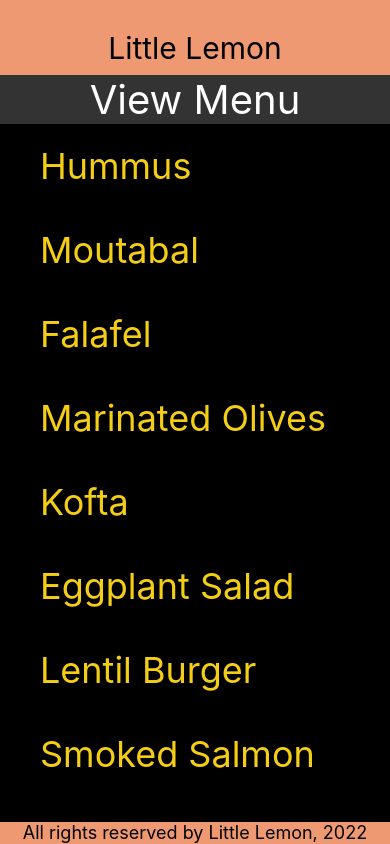
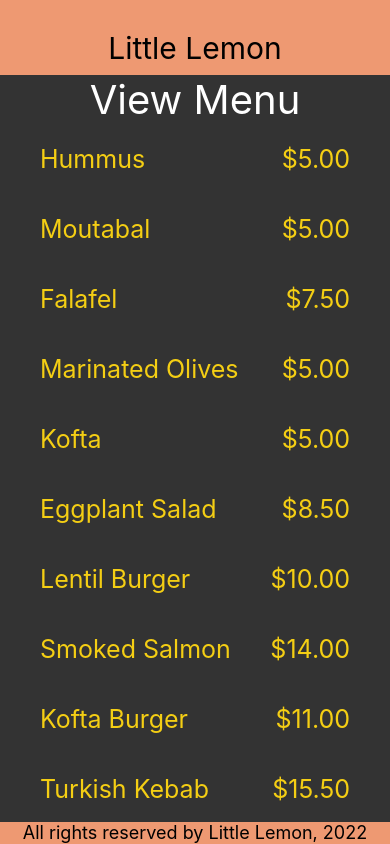
Before and after one commit to ronaldyonggi/little-lemon-app, a React Native app: screen / in a window 390 px wide. Built offline with nearby package versions, Linux system fonts and the light colour scheme.

Commit message:
styling for item price display

```diff
--- a/components/FlatListMenu.jsx
+++ b/components/FlatListMenu.jsx
@@ -1,10 +1,11 @@
 import { View, Text, StyleSheet, FlatList } from 'react-native';
 import { flatListMenu } from '../menu/flatListMenu';
 
-const Item = ({ name }) => {
+const Item = ({ name, price }) => {
   return (
     <View style={styles.innerContainer}>
       <Text style={styles.itemText}>{name}</Text>
+      <Text style={styles.itemText}>{price}</Text>
     </View>
   );
 };
@@ -16,7 +17,7 @@ export default function FlatListMenu() {
       <FlatList
         data={flatListMenu}
         keyExtractor={item => item.id}
-        renderItem={({ item }) => <Item name={item.name}/>}
+        renderItem={({ item }) => <Item name={item.name} price={item.price}/>}
       />
 
     </View>
@@ -30,7 +31,10 @@ const styles = StyleSheet.create({
   innerContainer: {
     paddingHorizontal: 40,
     paddingVertical: 20,
-    backgroundColor: 'black',
+    backgroundColor: '#333333',
+    flex: 1,
+    flexDirection: 'row',
+    justifyContent: 'space-between'
   },
   headerText: {
     color: 'white',
@@ -40,6 +44,6 @@ const styles = StyleSheet.create({
   },
   itemText: {
     color: '#F4CE14',
-    fontSize: 36,
+    fontSize: 25,
   },
 });
```
